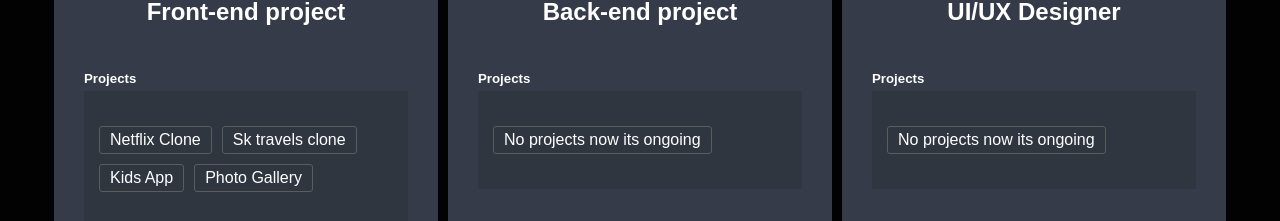
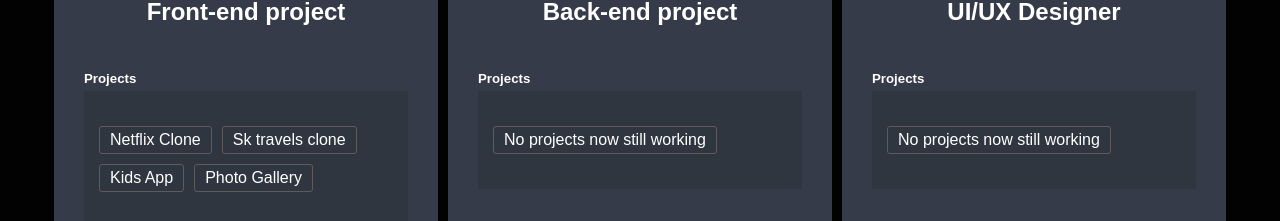
Before and after one commit to Akshai-muraleedharan/my-react-portfolio, a React (Create React App) app: page / in a window 1280 px wide. Shown: the part 1632-1853 px from the top of the page. Built offline with nearby package versions, Linux system fonts and the light colour scheme.

Commit message:
services update

```diff
--- a/src/Components/Services.jsx
+++ b/src/Components/Services.jsx
@@ -10,11 +10,11 @@ const projectData= [
     },
     {
         title:"Back-end project",
-        project:["No projects now its ongoing"]
+        project:["No projects now still working"]
     },
     {
         title:"UI/UX Designer",
-        project:["No projects now its ongoing"]
+        project:["No projects now still working"]
     }
 
 ]
```
